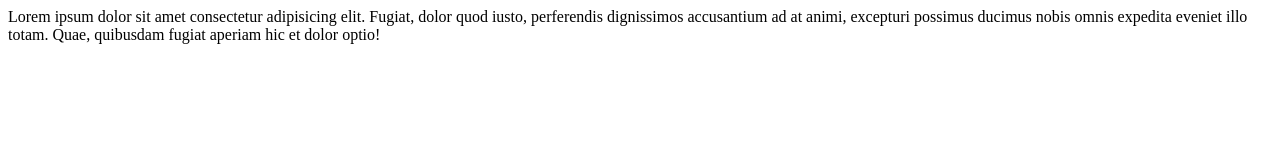
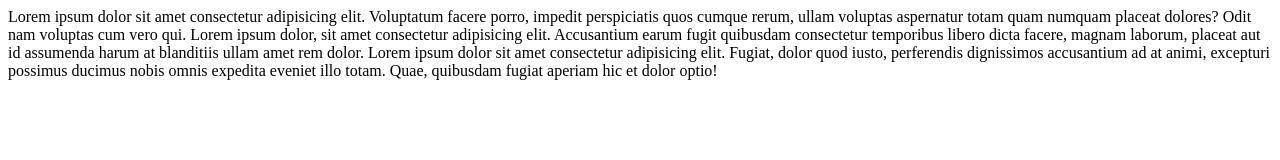
Before and after one commit to Smurtiakashjena-120/git-tutorial, a plain HTML site: page name.html in a window 1280 px wide. Drawn offline with Linux system fonts and the light colour scheme.

Commit message:
edited in trial

```diff
--- a/name.html
+++ b/name.html
@@ -6,6 +6,8 @@
     <title>Document</title>
 </head>
 <body>
+    Lorem ipsum dolor sit amet consectetur adipisicing elit. Voluptatum facere porro, impedit perspiciatis quos cumque rerum, ullam voluptas aspernatur totam quam numquam placeat dolores? Odit nam voluptas cum vero qui.
+    Lorem ipsum dolor, sit amet consectetur adipisicing elit. Accusantium earum fugit quibusdam consectetur temporibus libero dicta facere, magnam laborum, placeat aut id assumenda harum at blanditiis ullam amet rem dolor.
     Lorem ipsum dolor sit amet consectetur adipisicing elit. Fugiat, dolor quod iusto, perferendis dignissimos accusantium ad at animi, excepturi possimus ducimus nobis omnis expedita eveniet illo totam. Quae, quibusdam fugiat aperiam hic et dolor optio!
 </body>
 </html>
```
